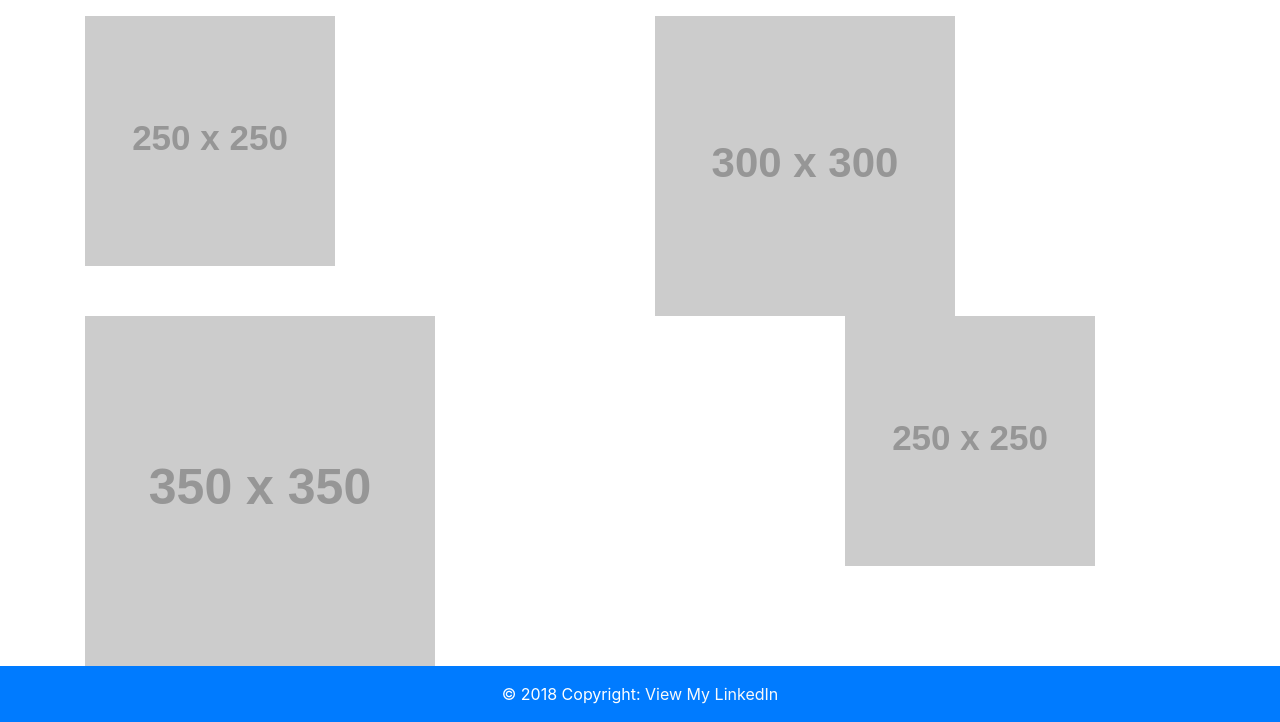
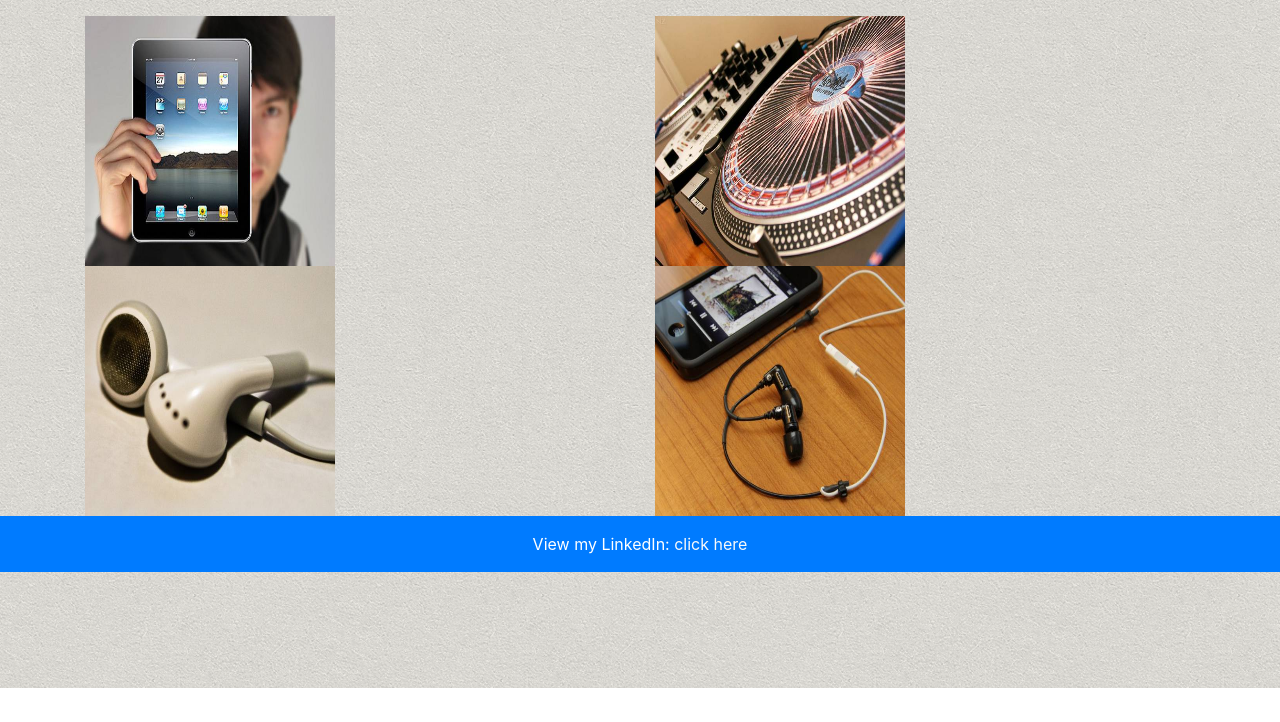
Before and after one commit to edriver4/bootstrap-portfolio, a plain HTML site: page portfolio.html in a window 1280 px wide. Shown: the part 112-834 px from the top of the page. After the commit the page ends 800 px from the top, so only its background shows below. Drawn offline with nearby package versions, Linux system fonts and the light colour scheme; placeholder pictures from the web are drawn by us.

Commit message:
add new images modify html files and css files

```diff
--- a/portfolio.html
+++ b/portfolio.html
@@ -10,7 +10,7 @@
     <link rel="stylesheet" href="https://stackpath.bootstrapcdn.com/bootstrap/4.1.3/css/bootstrap.min.css" integrity="sha384-MCw98/SFnGE8fJT3GXwEOngsV7Zt27NXFoaoApmYm81iuXoPkFOJwJ8ERdknLPMO"
         crossorigin="anonymous">
     <!--My CSS -->
-    <link rel="stylesheet" type="text/css" media="screen" href="main.css" />
+    <link rel="stylesheet" type="text/css" media="screen" href="style.css" />
 </head>
 
 <body>
@@ -35,10 +35,7 @@
                 <a class="nav-link text-white" href="portfolio.html">Portfolio</a>
             </li>
         </ul>
-        <form class="form-inline my-2 my-lg-0">
-            <input class="form-control mr-sm-2" type="search" placeholder="Search" aria-label="Search">
-            <button class="btn btn-outline-light my-2 my-sm-0" type="submit">Search</button>
-        </form>
+
     </div>
 </div>
 </nav>
@@ -50,23 +47,23 @@
     <div class="row">
 <!--Column for image 1-->
         <div class="col-md-6">
-            <img src="http://via.placeholder.com/250X250">
+            <img src="images/technics-q-c-640-480-1.jpg" width="250px" height="250px">
         </div>
 <!--Column for image 2-->
         <div class="col-md-6">
-            <img src="http://via.placeholder.com/300X300">
+            <img src="images/technics-q-c-640-480-2.jpg" width="250px" height="250px">
         </div>
     </div>
 
 <!-- Row 2 -->
     <div class="row">
 <!-- Column for image 3 -->
-        <div class="col-md-8">
-            <img src="http://via.placeholder.com/350X350">
+        <div class="col-md-6">
+            <img src="images/technics-q-c-640-480-5.jpg" width="250px" height="250px">
         </div>
 <!-- Column for image 4 -->
-        <div class="col-md-4">
-            <img src="http://via.placeholder.com/250X250">
+        <div class="col-md-6">
+            <img src="images/technics-q-c-640-480-7.jpg" width="250px" height="250px">
         </div>
     </div>
 
@@ -76,8 +73,8 @@
 <footer class="page-footer font-small blue bg-primary text-white">
 
     <!-- Copyright -->
-    <div class="footer-copyright text-center py-3">© 2018 Copyright:
-        <a href="https://www.linkedin.com/in/bradley-driver4/" class="text-light">View My LinkedIn</a>
+    <div class="footer-copyright text-center py-3">View my LinkedIn:
+        <a href="https://www.linkedin.com/in/bradley-driver4/" class="text-light">click here</a>
     </div>
     <!-- Copyright -->
 
--- /dev/null
+++ b/style.css
@@ -0,0 +1,3 @@
+body {
+    background-image: url("images/sandpaper.png");
+}
```
Also changed, not shown: contact.html (+4 -7 lines), index.html (+3 -7 lines), images/sandpaper.png (added), images/technics-q-c-640-480-1.jpg (added), images/technics-q-c-640-480-2.jpg (added), images/technics-q-c-640-480-5.jpg (added), images/technics-q-c-640-480-7.jpg (added).
